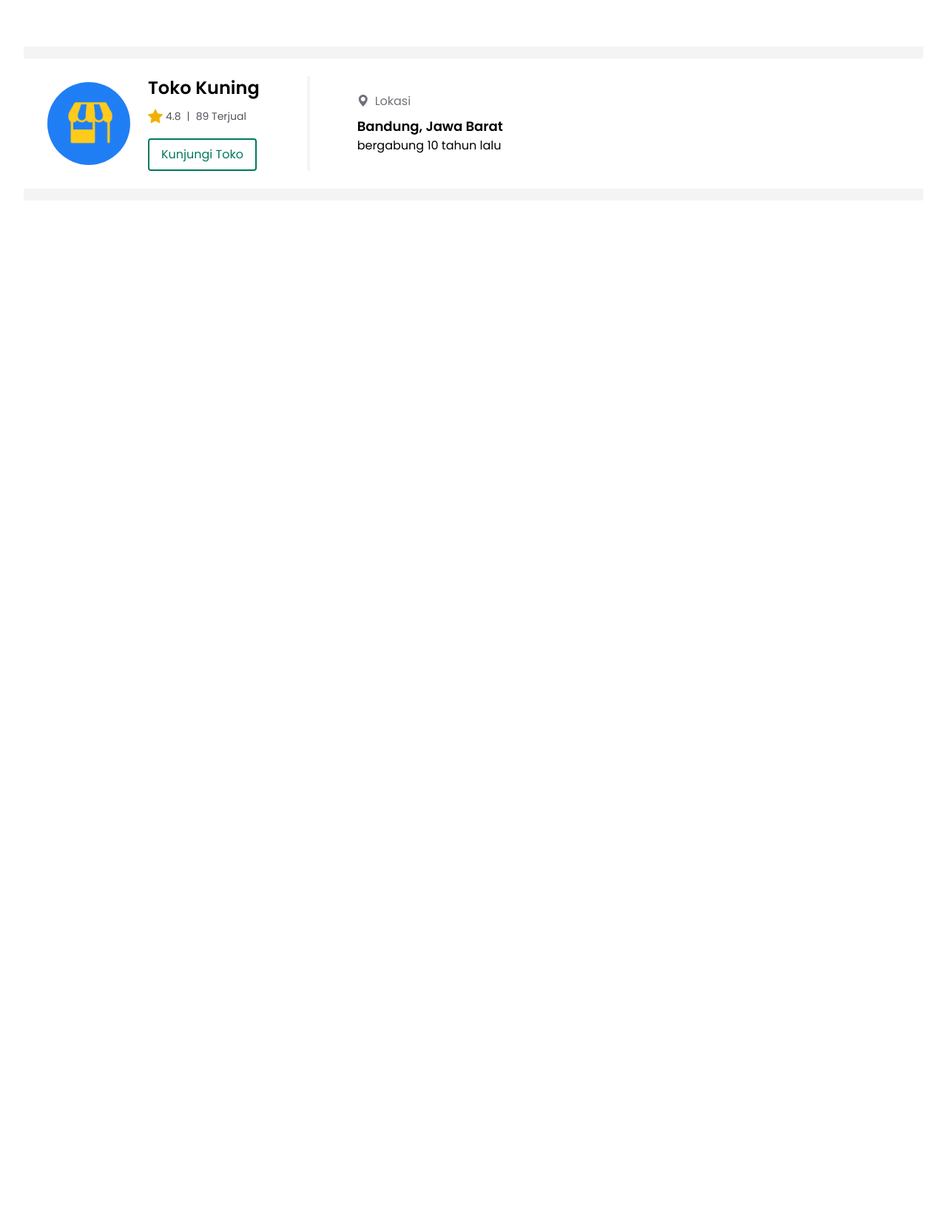
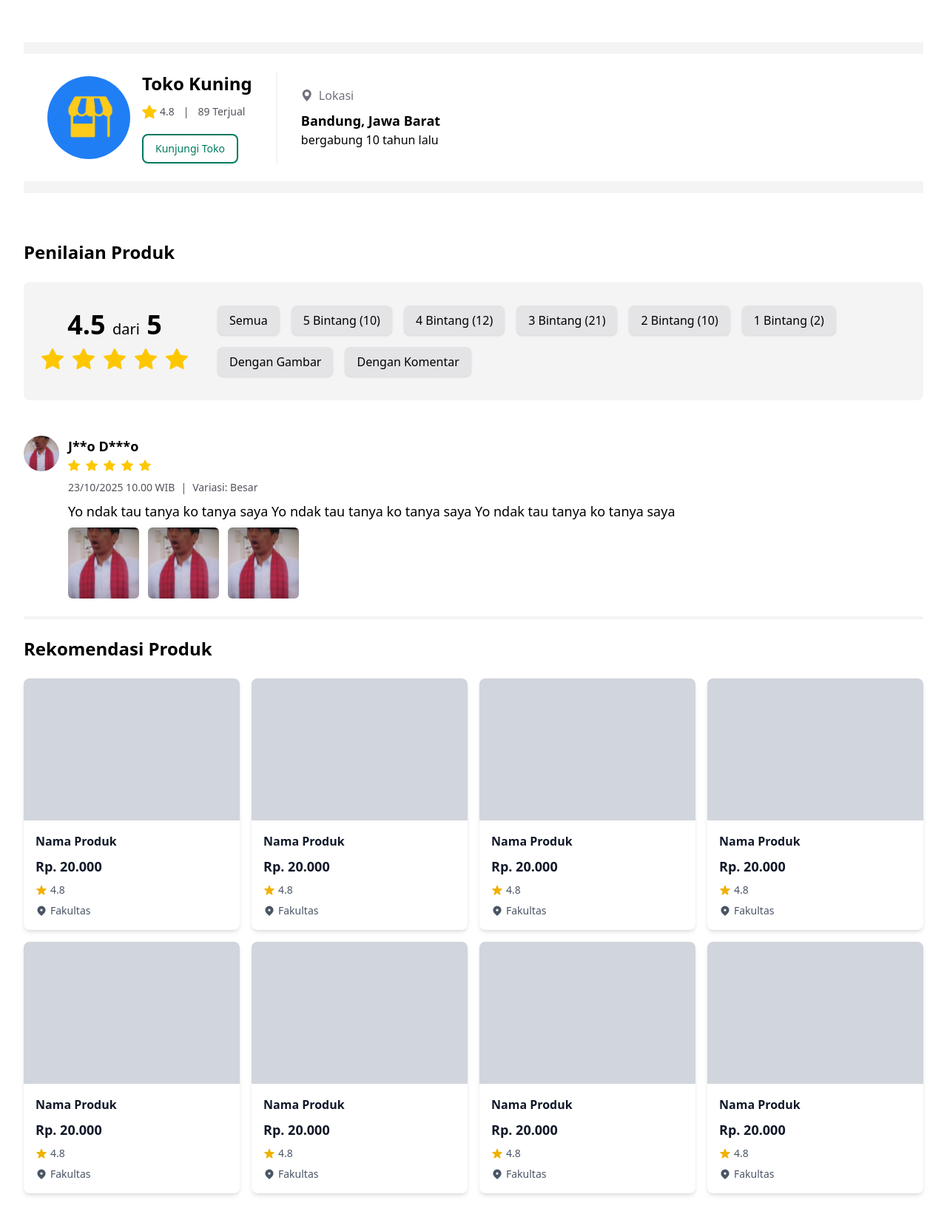
Before and after one commit to ancient03/mahasismart, a Laravel app: page /detailproduk in a window 1280 px wide. Shown: the part 871-2516 px from the top of the page at 74% size. Before the commit the page ends 1102 px from the top, so only its background shows below. Run offline with Laravel 12, Linux system fonts and the light colour scheme; style sheets or scripts are compiled from the project's sources; parts of the project's set-up code (start-up, migrations or seed data) failed here and were passed over.

Commit message:
memperbaiki navbar belum login, menyelesaikan detail produk

```diff
--- a/resources/views/components/detailproduk/produk.blade.php
+++ b/resources/views/components/detailproduk/produk.blade.php
@@ -28,7 +28,7 @@
     {{-- Right Section --}}
     <div class="w-full lg:w-1/2 pr-0 lg:pr-8 lg:ml-0 ml-2">
         {{-- Nama Produk --}}
-        <div class="text-3xl font-bold">
+        <div class="lg:text-3xl text-2xl font-bold">
             Baju Hitam
         </div>
 
@@ -39,7 +39,7 @@
         </div>
 
         {{-- harga --}}
-        <h1 class="font-bold text-4xl mt-3 ">Rp 100.000</h1>
+        <h1 class="font-bold lg:text-4xl text-3xl mt-3 ">Rp 100.000</h1>
 
         {{-- garis --}}
         <div class="border-b-2 border-zinc-200 mt-12 mb-10 lg:block hidden"></div>
--- /dev/null
+++ b/resources/views/components/detailproduk/rating.blade.php
@@ -0,0 +1,54 @@
+<div>
+    {{-- Judul --}}
+    <h1 class="text-xl lg:text-2xl font-semibold">Penilaian Produk</h1>
+
+    {{-- Jumlah dan Filter --}}
+    <div class="p-6 bg-zinc-100 rounded-lg flex flex-col lg:flex-row lg:items-center mt-6 gap-8">
+        {{-- Bagian Rating + Dropdown (mobile) --}}
+        <div class="w-full flex justify-between items-center lg:block lg:w-auto">
+            {{-- Rating --}}
+            <div class="text-center">
+                <h1 class="text-2xl lg:text-4xl font-bold">
+                    <span>4.5</span>
+                    <span class="text-base lg:text-xl font-normal">dari</span>
+                    <span>5</span>
+                </h1>
+                <div class="flex items-center gap-1 lg:gap-3 mt-1 lg:mt-2">
+                    <i class="bi bi-star-fill text-yellow-400 text-xl lg:text-3xl"></i>
+                    <i class="bi bi-star-fill text-yellow-400 text-xl lg:text-3xl"></i>
+                    <i class="bi bi-star-fill text-yellow-400 text-xl lg:text-3xl"></i>
+                    <i class="bi bi-star-fill text-yellow-400 text-xl lg:text-3xl"></i>
+                    <i class="bi bi-star-fill text-yellow-400 text-xl lg:text-3xl"></i>
+                </div>
+            </div>
+
+            {{-- Dropdown (mobile) --}}
+            <div class="block lg:hidden w-1/2">
+                <select
+                    class="w-full p-2 rounded-md bg-zinc-200 border border-zinc-300 cursor-pointer text-sm focus:ring-2 focus:ring-[#00795E] focus:outline-none"
+                >
+                    <option value="all">Semua</option>
+                    <option value="5">5 Bintang (10)</option>
+                    <option value="4">4 Bintang (12)</option>
+                    <option value="3">3 Bintang (21)</option>
+                    <option value="2">2 Bintang (10)</option>
+                    <option value="1">1 Bintang (2)</option>
+                    <option value="gambar">Dengan Gambar</option>
+                    <option value="komentar">Dengan Komentar</option>
+                </select>
+            </div>
+        </div>
+
+        {{-- Tombol (desktop) --}}
+        <div class="hidden lg:flex flex-wrap gap-4 p-2 justify-start">
+            <button class="py-2 px-4 bg-zinc-200 shadow rounded-lg hover:bg-zinc-100 transition cursor-pointer">Semua</button>
+            <button class="py-2 px-4 bg-zinc-200 shadow rounded-lg hover:bg-zinc-100 transition cursor-pointer">5 Bintang <span>(10)</span></button>
+            <button class="py-2 px-4 bg-zinc-200 shadow rounded-lg hover:bg-zinc-100 transition cursor-pointer">4 Bintang <span>(12)</span></button>
+            <button class="py-2 px-4 bg-zinc-200 shadow rounded-lg hover:bg-zinc-100 transition cursor-pointer">3 Bintang <span>(21)</span></button>
+            <button class="py-2 px-4 bg-zinc-200 shadow rounded-lg hover:bg-zinc-100 transition cursor-pointer">2 Bintang <span>(10)</span></button>
+            <button class="py-2 px-4 bg-zinc-200 shadow rounded-lg hover:bg-zinc-100 transition cursor-pointer">1 Bintang <span>(2)</span></button>
+            <button class="py-2 px-4 bg-zinc-200 shadow rounded-lg hover:bg-zinc-100 transition cursor-pointer">Dengan Gambar</button>
+            <button class="py-2 px-4 bg-zinc-200 shadow rounded-lg hover:bg-zinc-100 transition cursor-pointer">Dengan Komentar</button>
+        </div>
+    </div>
+</div>
--- a/resources/views/components/detailproduk/toko.blade.php
+++ b/resources/views/components/detailproduk/toko.blade.php
@@ -1,38 +1,56 @@
-<div class="my-16 mb-96">
+<div class="my-16">
   {{-- garis atas --}}
-    <div class="border-2 border-zinc-100 bg-zinc-100 lg:h-4"></div>
+  <div class="border-2 border-zinc-100 bg-zinc-100 lg:h-4 h-2"></div>
 
   {{-- toko --}}
   <div class="lg:py-6 lg:px-8">
-        <div class="flex items-center gap-6">
-            {{-- gambar toko --}}
-            <img src="{{ asset('img/kuning.png') }}" alt="" class="h-28 rounded-full">
+    <div class="flex flex-col lg:flex-row flex-wrap items-center gap-6">
 
+
+      {{-- info toko dan lokasi --}}
+      <div class="flex flex-col lg:flex-row gap-8 w-full lg:w-auto lg:my-0 my-4">
         {{-- info toko --}}
-            <div class="flex gap-16">
-                {{-- pp toko nama, rating, total terjual --}}
+        <div class="flex items-center gap-4">
+            {{-- Gambar Toko --}}
+            <img
+                src="{{ asset('img/kuning.png') }}"
+                alt="Logo Toko Kuning"
+                class="h-28 w-28 rounded-full object-cover"
+            >
+
+            {{-- Info Toko --}}
             <div>
-                    <div class="text-2xl font-semibold">
+                {{-- Nama Toko --}}
+                <h2 class="lg:text-2xl text-1xl font-semibold">
                     Toko Kuning
+                </h2>
+
+                {{-- Rating & Total Terjual --}}
+                <div class="flex items-center gap-3 mt-2 text-sm text-zinc-600">
+                    <div class="flex items-center gap-1">
+                        <i class="bi bi-star-fill text-yellow-400 text-xl"></i>
+                        <span>4.8</span>
                     </div>
-                    <div class="flex items-center gap-3 mt-2">
-                        <span class="flex items-center gap-2 text-sm text-zinc-600">
-                            <p class="items-center flex gap-1">
-                                <i class="bi bi-star-fill text-yellow-500 text-xl"></i>
-                                4.8
-                            </p>
-                            <p>|</p>
-                            <p>89 Terjual</p>
-                        </span>
+                    <span>|</span>
+                    <span>89 Terjual</span>
                 </div>
-                    <button class="mt-4 bg-white text-[#00795E] border-2 border-[#00795E] px-4 py-2 rounded hover:bg-[#00795E] hover:text-white transition cursor-pointer">
+
+                {{-- Tombol --}}
+                <button
+                    class="mt-4 bg-white text-[#00795E] border-2 border-[#00795E]
+                        lg:px-4 lg:py-2 px-3 py-1 rounded-lg hover:bg-[#00795E] hover:text-white
+                        transition cursor-pointer lg:font-medium text-sm">
                     Kunjungi Toko
                 </button>
             </div>
-                {{-- pembatas --}}
-                <div class="border-2 border-zinc-100"></div>
+        </div>
+
+
+        {{-- pembatas (desktop only) --}}
+        <div class="hidden lg:block border-l-2 border-zinc-100"></div>
+
         {{-- lokasi --}}
-                <div class="flex flex-col justify-center">
+        <div class=" flex-col justify-center mt-6 lg:mt-0 lg:flex hidden">
           <span class="flex items-center gap-2">
             <i class="bi bi-geo-alt-fill text-1xl text-zinc-500"></i>
             <p class="text-zinc-500">Lokasi</p>
@@ -45,7 +63,5 @@
   </div>
 
   {{-- garis bawah --}}
-    <div class="border-2 border-zinc-100 bg-zinc-100 lg:h-4"></div>
-
-
+  <div class="border-2 border-zinc-100 bg-zinc-100 lg:h-4 h-2"></div>
 </div>
--- /dev/null
+++ b/resources/views/components/detailproduk/ulasan.blade.php
@@ -0,0 +1,41 @@
+<div class="flex gap-3 py-6 border-b lg:border-b-4 border-zinc-100">
+  {{-- profil --}}
+  <div class="shrink-0">
+    <div class="h-12 w-12 aspect-square overflow-hidden rounded-full">
+      <img
+        src="{{ asset('img/jokowikaget.jpg') }}"
+        alt="Jokowi"
+        class="w-full h-full object-cover"
+      >
+    </div>
+  </div>
+
+  {{-- nama/bintang/tanggal/ulasan/foto ulasan --}}
+  <div>
+    <h1 class="font-semibold text-lg">J**o D***o</h1>
+
+    <div class="flex gap-2 items-center">
+      <i class="bi bi-star-fill text-yellow-400"></i>
+      <i class="bi bi-star-fill text-yellow-400"></i>
+      <i class="bi bi-star-fill text-yellow-400"></i>
+      <i class="bi bi-star-fill text-yellow-400"></i>
+      <i class="bi bi-star-fill text-yellow-400"></i>
+    </div>
+
+    <div class="flex items-center gap-2 my-2 text-sm text-zinc-600">
+      <p>23/10/2025 10.00 WIB</p>
+      <span>|</span>
+      <p>Variasi: Besar</p>
+    </div>
+
+    <p class="text-lg font-medium line-clamp-1">
+      Yo ndak tau tanya ko tanya saya Yo ndak tau tanya ko tanya saya Yo ndak tau tanya ko tanya saya
+    </p>
+
+    <div class="flex gap-3 items-center mt-2">
+      <img src="{{ asset('img/jokowikaget.jpg') }}" alt="ulasan1" class="lg:h-24 lg:w-24 h-16 w-16 object-cover rounded-md">
+      <img src="{{ asset('img/jokowikaget.jpg') }}" alt="ulasan2" class="lg:h-24 lg:w-24 h-16 w-16 object-cover rounded-md">
+      <img src="{{ asset('img/jokowikaget.jpg') }}" alt="ulasan3" class="lg:h-24 lg:w-24 h-16 w-16 object-cover rounded-md">
+    </div>
+  </div>
+</div>
--- /dev/null
+++ b/resources/views/components/layout/layoutdetailproduk.blade.php
@@ -0,0 +1,33 @@
+<!DOCTYPE html>
+<html lang="en">
+<head>
+  <meta charset="UTF-8">
+  <meta name="viewport" content="width=device-width, initial-scale=1.0">
+  <meta http-equiv="X-UA-Compatible" content="ie=edge">
+  {{-- Tailwind + font.css --}}
+  @vite(['resources/css/app.css', 'resources/js/app.js', 'resources/css/font.css'])
+
+  {{-- CDN Botstrap Icon --}}
+  <link rel="stylesheet" href="https://cdn.jsdelivr.net/npm/bootstrap-icons@1.13.1/font/bootstrap-icons.min.css">
+  <title>MahasisMart - Home</title>
+</head>
+<body>
+
+    {{-- navbar dekstop --}}
+    <div class="hidden lg:block">
+    <x-navbar.nav-barsetelahlogin/>
+    </div>
+
+    {{-- navbar mobile --}}
+    <div class="lg:hidden md:hidden">
+        <x-navbar.navdetailproduk/>
+    </div>
+
+    {{-- nvbar bottom mobile --}}
+    <x-navbar.mobiledetailproduk/>
+    <main class="py-8">
+        {{ $slot }}
+    </main>
+
+</body>
+</html>
--- /dev/null
+++ b/resources/views/components/navbar/mobiledetailproduk.blade.php
@@ -0,0 +1,17 @@
+<!-- Navbar bawah khusus mobile (DETAIL PRODUK) -->
+<nav class="fixed bottom-0 left-0 right-0 flex md:hidden z-50 h-16">
+    {{-- message --}}
+    <button class="flex-1 text-white bg-[#088367] flex items-center justify-center rounded-t-2xl border-r border-[#065e49] hover:bg-[#064738] transition cursor-pointer">
+        <i class="bi bi-chat-dots text-2xl"></i>
+    </button>
+
+    {{-- keranjang --}}
+    <button class="flex-1 text-white bg-[#088367] flex items-center justify-center rounded-t-2xl border-r border-l border-[#065e49] hover:bg-[#064738] transition cursor-pointer">
+        <i class="bi bi-cart text-2xl"></i>
+    </button>
+
+    {{-- beli sekarang --}}
+    <button class="flex-[2] text-white bg-[#FEB938] text-2xl font-semibold text-center rounded-t-2xl border-l border-[#c07e03] hover:bg-[#8f5d00] transition cursor-pointer">
+        Buy Now
+    </button>
+</nav>
--- a/resources/views/components/navbar/nav-bar.blade.php
+++ b/resources/views/components/navbar/nav-bar.blade.php
@@ -1,11 +1,11 @@
-<nav class="rounded-b-xl bg-[#00795E] shadow-md">
+<nav class="fixed top-0 left-0 w-full z-50 rounded-b-xl bg-[#00795E] shadow-md">
 
+    <!-- Navbar Desktop -->
     <div class="hidden md:flex bg-[#00795E] items-center justify-between container mx-auto px-6 py-5">
 
         <div class="flex-shrink-0">
             <a href="/" class="text-yellow-500 text-3xl font-bold flex items-center space-x-2">
                 <img src="{{ asset('img/kuning-nobg.png') }}" alt="Logo MahasisMart" class="h-10 w-auto">
-
                 <span class="text-2xl font-bold">MahasisMart</span>
             </a>
         </div>
@@ -20,7 +20,6 @@
         </div>
 
         <div class="flex-shrink-0 flex items-center space-x-4">
-
             <a href="/cart" class="text-white hover:text-gray-200" aria-label="Lihat Keranjang">
                 <svg xmlns="http://www.w3.org/2000/svg" fill="none" viewBox="0 0 24 24" stroke-width="2" stroke="currentColor" class="w-7 h-7">
                     <path stroke-linecap="round" stroke-linejoin="round" d="M2.25 3h1.386c.51 0 .955.343 1.087.835l.383 1.437M7.5 14.25a3 3 0 0 0-3 3h15.75m-12.75-3h11.218c.51 0 .96-.341 1.087-.835l1.833-6.143a.62.62 0 0 0-.58-.835H5.438M7.5 14.25 5.106 5.272M6 20.25a.75.75 0 0 1 .75-.75h.008a.75.75 0 0 1 .75.75v.008a.75.75 0 0 1-.75.75H6.75a.75.75 0 0 1-.75-.75v-.008Zm7.5 0a.75.75 0 0 1 .75-.75h.008a.75.75 0 0 1 .75.75v.008a.75.75 0 0 1-.75.75h-.008a.75.75 0 0 1-.75-.75v-.008Z" />
@@ -34,27 +33,27 @@
             <a href="/register" class="bg-white text-black text-sm font-semibold px-5 py-2 rounded-xl hover:bg-gray-100 transition-colors">
                 Daftar
             </a>
-
         </div>
     </div>
 
-    <div class="rounded-b-xl md:hidden bg-gradient-to-r from-orange-400 to-yellow-500 p-3">
+    <!-- Navbar Mobile -->
+    <div class="md:hidden bg-gradient-to-r from-orange-400 to-yellow-500 p-3 rounded-b-xl">
         <div class="flex items-center space-x-2">
-
             <input
                 type="text"
-              class="flex-grow w-full bg-white rounded-xl py-2 px-4 text-gray-900 placeholder-gray-500 focus:outline-none"
+                class="flex-grow bg-white rounded-xl py-2 px-4 text-gray-900 placeholder-gray-500 focus:outline-none"
                 aria-label="Search"
                 placeholder="Cari..."
             >
-
             <a href="/profile" class="flex-shrink-0 text-black bg-white p-2 rounded-full hover:bg-gray-100 transition-colors" aria-label="Profil Pengguna">
                 <svg xmlns="http://www.w3.org/2000/svg" fill="none" viewBox="0 0 24 24" stroke-width="1.5" stroke="currentColor" class="w-6 h-6">
                     <path stroke-linecap="round" stroke-linejoin="round" d="M15.75 6a3.75 3.75 0 1 1-7.5 0 3.75 3.75 0 0 1 7.5 0ZM4.501 20.118a7.5 7.5 0 0 1 14.998 0A17.933 17.933 0 0 1 12 21.75c-2.676 0-5.216-.584-7.499-1.632Z" />
                 </svg>
             </a>
-
         </div>
     </div>
 
 </nav>
+
+<!-- Spacer agar konten tidak tertutup navbar -->
+<div class="h-[80px]"></div>
--- /dev/null
+++ b/resources/views/components/navbar/navdetailproduk.blade.php
@@ -0,0 +1,20 @@
+<nav class="fixed top-0 left-0 w-full z-50 bg-transparent px-6 py-4">
+  <div class="flex items-center justify-between">
+
+    {{-- tombol kembali --}}
+    <button class="cursor-pointer">
+      <i class="bi bi-arrow-left text-2xl text-[#00795E]"></i>
+    </button>
+
+    {{-- ikon keranjang dengan notifikasi --}}
+    <button class="cursor-pointer relative">
+      <i class="bi bi-cart text-2xl text-[#00795E]"></i>
+
+      {{-- badge notifikasi --}}
+      <span class="absolute -top-1 -right-2 bg-red-500 text-white text-[10px] font-semibold rounded-full px-1.5 py-0.5 leading-none">
+        10
+      </span>
+    </button>
+
+  </div>
+</nav>
--- a/resources/views/page/products/detailproduk.blade.php
+++ b/resources/views/page/products/detailproduk.blade.php
@@ -1,9 +1,28 @@
-<x-layout>
+<x-layout.layoutdetailproduk>
   <div class="container mx-auto px-4 sm:px-6 lg:px-8 space-y-6">
     {{-- produk --}}
     <x-detailproduk.produk/>
 
     {{-- toko --}}
     <x-detailproduk.toko/>
+
+    {{-- rating --}}
+    <x-detailproduk.rating/>
+
+    {{-- ulasan --}}
+    <x-detailproduk.ulasan/>
+
+    {{-- produk --}}
+    <h1 class="lg:text-2xl text-1xl font-semibold">Rekomendasi Produk</h1>
+    <div class="grid grid-cols-2 md:grid-cols-3 lg:grid-cols-4 gap-4">
+        <x-card/>
+        <x-card/>
+        <x-card/>
+        <x-card/>
+        <x-card/>
+        <x-card/>
+        <x-card/>
+        <x-card/>
+    </div>
   </div>
-</x-layout>
+</x-layout.layoutdetailproduk>
```
Also changed, not shown: app/View/Components/detailproduk/rating.php (added, +26 -0 lines), app/View/Components/detailproduk/ulasan.php (added, +26 -0 lines), app/View/Components/layout/layoutdetailproduk.php (added, +26 -0 lines), app/View/Components/navbar/mobiledetailproduk.php (added, +26 -0 lines), app/View/Components/navbar/navdetailproduk.php (added, +26 -0 lines), public/img/Bakekok.jpeg (added), public/img/images.jpeg (added). Lines whose indentation alone changed are shown as unchanged.
